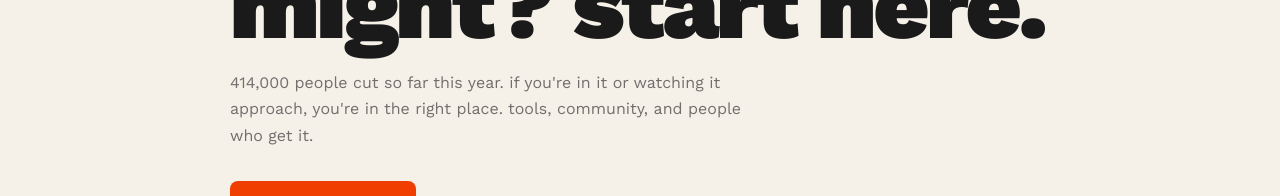
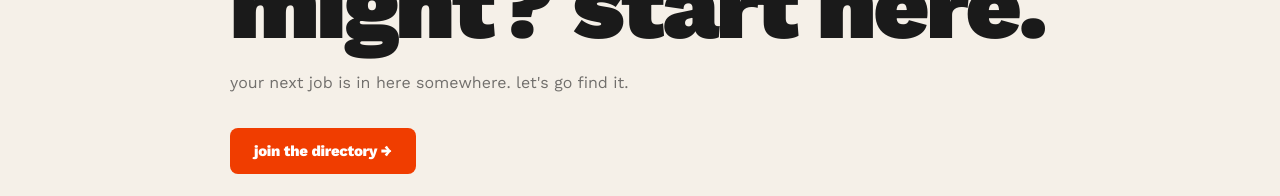
Before and after one commit to leentaher/layoff-tracker, a Next.js app: page / in a window 1280 px wide. Shown: the part 432-628 px from the top of the page. Built offline with nearby package versions, Linux system fonts and the light colour scheme; no server answers.

Commit message:
Hero: new subline
Co-Authored-By: Claude Sonnet 5.5 <noreply@anthropic.com>
Claude-Session: https://claude.ai/code/session_014CPPSuvsmkSpBB7t75fqSg

```diff
--- a/src/components/Hero.tsx
+++ b/src/components/Hero.tsx
@@ -8,7 +8,7 @@ export default function Hero() {
         lost your job? worried you might? start here.
       </h1>
       <p style={{ fontSize: 16, lineHeight: 1.65, opacity: 0.6, maxWidth: 520, marginBottom: 32 }}>
-        414,000 people cut so far this year. if you're in it or watching it approach, you're in the right place. tools, community, and people who get it.
+        your next job is in here somewhere. let's go find it.
       </p>
       <a
         href="#community"
```
